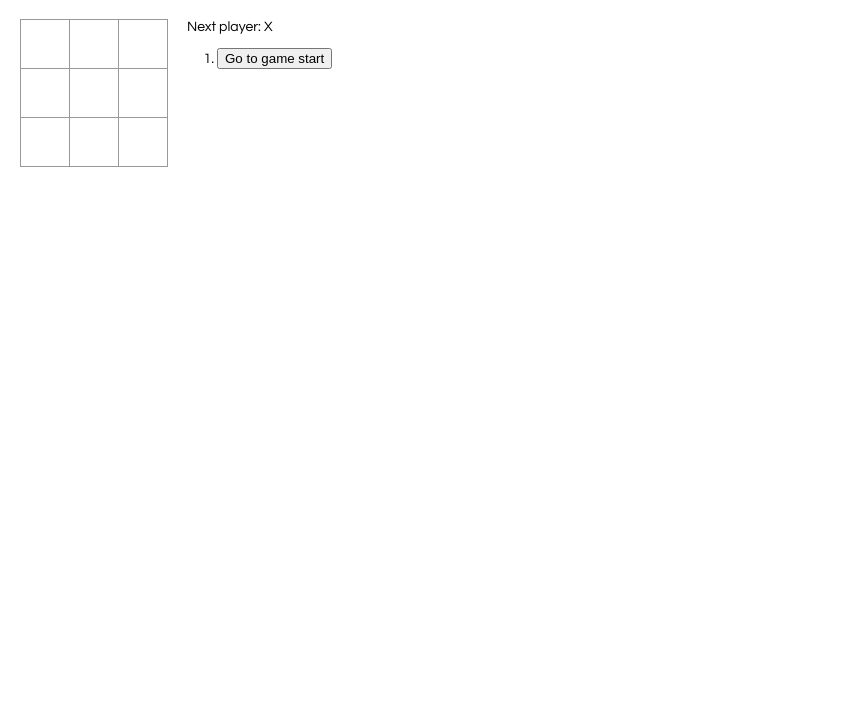
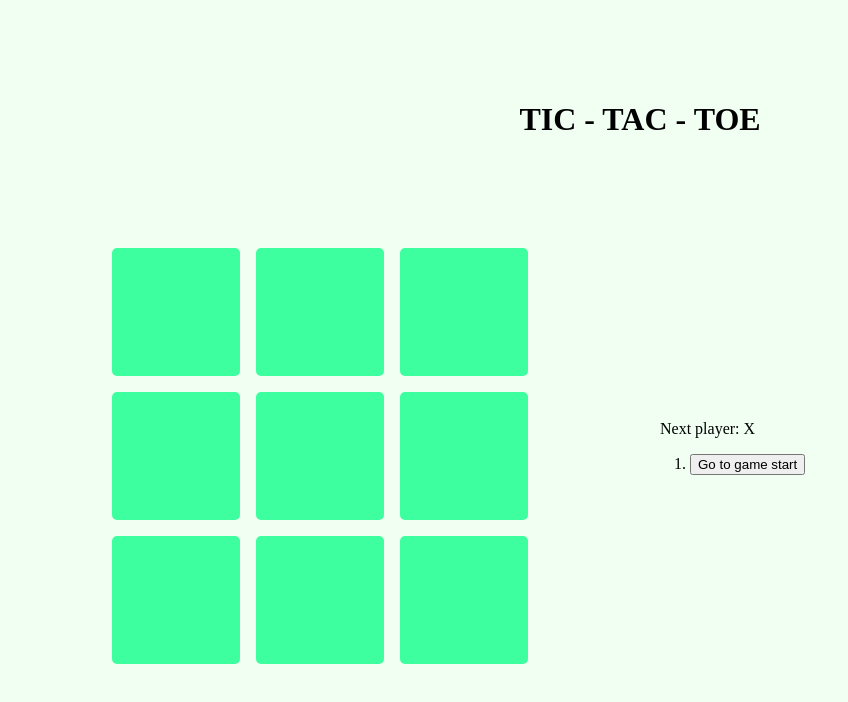
Before and after one commit to rohanraghuwanshi/React___tic-tac-toe, a React app: page / in a window 1280 px wide. Shown: the whole page, without its empty margins (0-848 px from the left). Built offline with nearby package versions, Linux system fonts and the light colour scheme.

Commit message:
Board Updated

```diff
--- a/public/index.html
+++ b/public/index.html
@@ -10,34 +10,14 @@
       content="Web site created using create-react-app"
     />
     <link rel="apple-touch-icon" href="%PUBLIC_URL%/logo192.png" />
-    <!--
-      manifest.json provides metadata used when your web app is installed on a
-      user's mobile device or desktop. See https://developers.google.com/web/fundamentals/web-app-manifest/
-    -->
     <link rel="manifest" href="%PUBLIC_URL%/manifest.json" />
-    <!--
-      Notice the use of %PUBLIC_URL% in the tags above.
-      It will be replaced with the URL of the `public` folder during the build.
-      Only files inside the `public` folder can be referenced from the HTML.
-
-      Unlike "/favicon.ico" or "favicon.ico", "%PUBLIC_URL%/favicon.ico" will
-      work correctly both with client-side routing and a non-root public URL.
-      Learn how to configure a non-root public URL by running `npm run build`.
-    -->
-    <title>React App</title>
+    <title>Tic Tac Toe</title>
   </head>
   <body>
     <noscript>You need to enable JavaScript to run this app.</noscript>
+    <div class="game-title">
+      <h1>TIC - TAC - TOE</h1>
+    </div>
     <div id="root"></div>
-    <!--
-      This HTML file is a template.
-      If you open it directly in the browser, you will see an empty page.
-
-      You can add webfonts, meta tags, or analytics to this file.
-      The build step will place the bundled scripts into the <body> tag.
-
-      To begin the development, run `npm start` or `yarn start`.
-      To create a production bundle, use `npm run build` or `yarn build`.
-    -->
   </body>
 </html>
--- a/src/index.css
+++ b/src/index.css
@@ -1,6 +1,7 @@
 body {
-  font: 14px "Century Gothic", Futura, sans-serif;
-  margin: 20px;
+  /* font: 14px "Century Gothic", Futura, sans-serif; */
+  background-color: #f1fff3;
+  margin: 0px;
 }
 
 ol,
@@ -19,18 +20,18 @@ ul {
 }
 
 .square {
-  background: #fff;
-  border: 1px solid #999;
+  background: #3eff9f;
   float: left;
-  font-size: 24px;
+  border: 0px;
+  font-size: 2rem;
   font-weight: bold;
   line-height: 34px;
-  height: 50px;
-  margin-right: -1px;
-  margin-top: -1px;
+  height: 8rem;
   padding: 0;
+  margin: 0.5rem;
   text-align: center;
-  width: 50px;
+  width: 8rem;
+  border-radius: 5px;
 }
 
 .square:focus {
@@ -42,8 +43,22 @@ ul {
 }
 
 .game {
+  display: grid;
+  grid-template-columns: 1fr 1fr;
+  align-items: center;
+  justify-content: center;
+}
+
+.game-title{
   display: flex;
-  flex-direction: row;
+  justify-content: center;
+  align-items: center;
+  margin: 5rem;
+}
+
+.game-board {
+  display: flex;
+  justify-content: center;
 }
 
 .game-info {
--- a/src/index.js
+++ b/src/index.js
@@ -1,27 +1,6 @@
 import React from "react";
 import ReactDOM from "react-dom";
 import "./index.css";
-
-// class Square extends React.Component {
-//   constructor(props) {
-//     super(props);
-//     this.state = {
-//       value: null,
-//     };
-//   }
-
-//   render() {
-//     return (
-//       <button
-//         className="square"
-//         onClick={() => this.props.onClick()}
-//       >
-//         {this.props.value}
-//       </button>
-//     );
-//   }
-// }
-
 
 function Square(props) {
   return (
@@ -70,11 +49,11 @@ class Game extends React.Component {
     this.state = {
       history: [
         {
-          squares: Array(9).fill(null)
-        }
+          squares: Array(9).fill(null),
+        },
       ],
       stepNumber: 0,
-      xIsNext: true
+      xIsNext: true,
     };
   }
 
@@ -89,18 +68,18 @@ class Game extends React.Component {
     this.setState({
       history: history.concat([
         {
-          squares: squares
-        }
+          squares: squares,
+        },
       ]),
       stepNumber: history.length,
-      xIsNext: !this.state.xIsNext
+      xIsNext: !this.state.xIsNext,
     });
   }
 
   jumpTo(step) {
     this.setState({
       stepNumber: step,
-      xIsNext: (step % 2) === 0
+      xIsNext: step % 2 === 0,
     });
   }
 
@@ -110,9 +89,7 @@ class Game extends React.Component {
     const winner = calculateWinner(current.squares);
 
     const moves = history.map((step, move) => {
-      const desc = move ?
-        'Go to move #' + move :
-        'Go to game start';
+      const desc = move ? "Go to move #" + move : "Go to game start";
       return (
         <li key={move}>
           <button onClick={() => this.jumpTo(move)}>{desc}</button>
@@ -122,7 +99,7 @@ class Game extends React.Component {
 
     let status;
     if (winner) {
-      status = "Winner: " + winner;
+      status = winner + " Wins!";
     } else {
       status = "Next player: " + (this.state.xIsNext ? "X" : "O");
     }
@@ -132,7 +109,7 @@ class Game extends React.Component {
         <div className="game-board">
           <Board
             squares={current.squares}
-            onClick={i => this.handleClick(i)}
+            onClick={(i) => this.handleClick(i)}
           />
         </div>
         <div className="game-info">
@@ -157,7 +134,7 @@ function calculateWinner(squares) {
     [1, 4, 7],
     [2, 5, 8],
     [0, 4, 8],
-    [2, 4, 6]
+    [2, 4, 6],
   ];
   for (let i = 0; i < lines.length; i++) {
     const [a, b, c] = lines[i];
```
